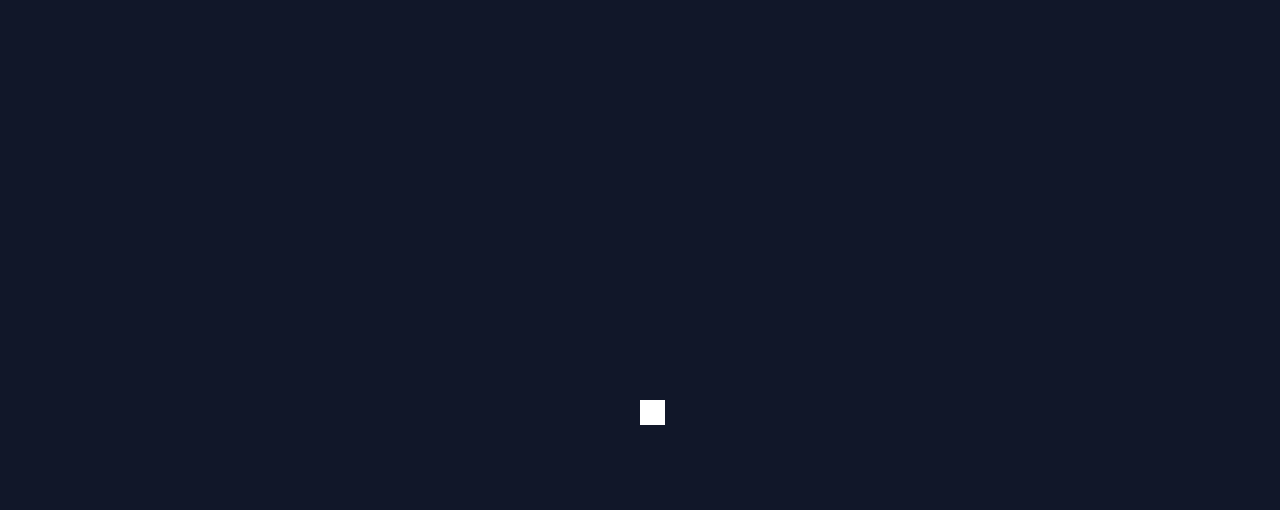
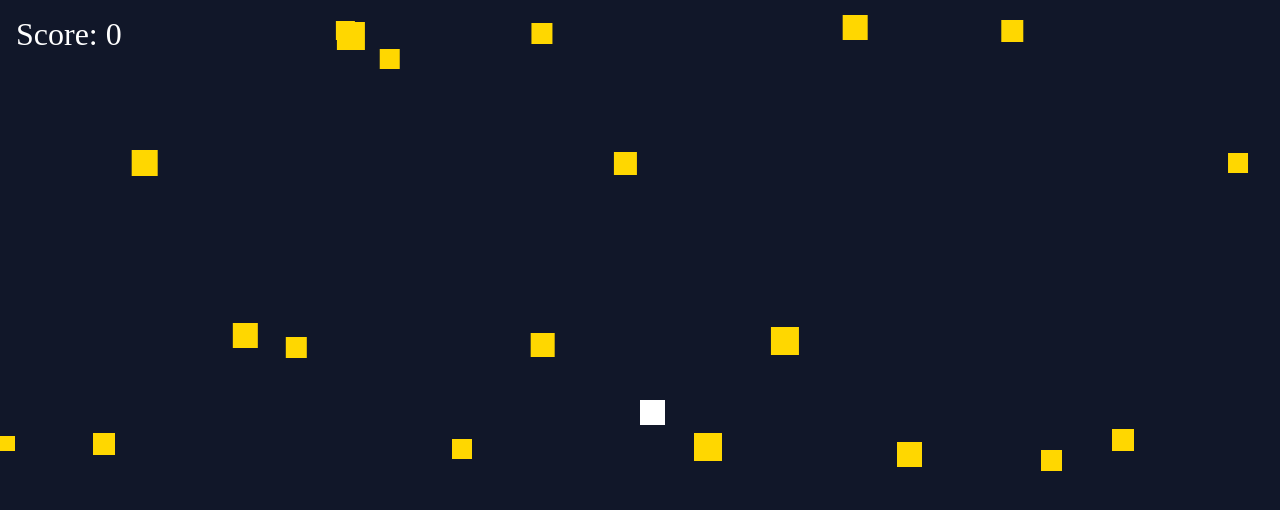
Before and after one commit to KirdesMF/training-gaming-js, a website built with Vite: page index.html in a window 1280 px wide. Built offline with nearby package versions, Linux system fonts and the light colour scheme.

Commit message:
wip: score

```diff
--- a/index.html
+++ b/index.html
@@ -7,7 +7,10 @@
     <title>Sully Invaders</title>
   </head>
   <body>
-    <canvas></canvas>
+    <div class="container">
+      <canvas></canvas>
+      <div class="score"></div>
+    </div>
     <script type="module" src="/src/main.ts"></script>
   </body>
 </html>
--- a/src/game.ts
+++ b/src/game.ts
@@ -1,11 +1,15 @@
+import type { Bullet } from "./bullet";
 import { createMob, type Mob } from "./mob";
+import { createScore, type Score } from "./score";
 import { createSpaceShip, type SpaceShip } from "./space-ship";
 
 const canvas = document.querySelector("canvas") as HTMLCanvasElement;
 const ctx = canvas.getContext("2d") as CanvasRenderingContext2D;
+const div = document.querySelector(".score") as HTMLDivElement;
 
 let spaceShip: SpaceShip;
 let mobs: Mob[] = [];
+let score: Score;
 
 export function resize() {
   canvas.width = window.innerWidth;
@@ -16,12 +20,27 @@ export function clear() {
   ctx?.clearRect(0, 0, canvas.width, canvas.height);
 }
 
-const keys = {
+function updateScore() {
+  div.textContent = `Score: ${score.getScore()}`;
+}
+
+function isColliding(bullet: Bullet, mob: Mob) {
+  return (
+    bullet.coord.x + bullet.size.w > mob.coord.x &&
+    bullet.coord.x < mob.coord.x + mob.size &&
+    bullet.coord.y + bullet.size.h > mob.coord.y &&
+    bullet.coord.y < mob.coord.y + mob.size
+  );
+}
+
+const keys: Record<Keys, boolean> = {
   ArrowUp: false,
   ArrowDown: false,
   ArrowLeft: false,
   ArrowRight: false,
   Space: false,
+  Escape: false,
+  KeyP: false,
 };
 
 function keyboardEvent(event: KeyboardEvent) {
@@ -30,8 +49,11 @@ function keyboardEvent(event: KeyboardEvent) {
   keys[code] = event.type === "keydown";
 }
 
+const minY = -25;
+const maxY = 0;
 function init() {
   resize();
+  score = createScore(0);
 
   // init player
   spaceShip = createSpaceShip({
@@ -45,10 +67,13 @@ function init() {
   // init mobs
   for (let i = 0; i < 20; i++) {
     const mob = createMob({
-      coord: { x: i * 100, y: -25 },
-      size: 25,
+      coord: {
+        x: Math.floor(Math.random() * canvas.width),
+        y: Math.floor(Math.random() * (maxY - minY + 1)) + minY,
+      },
+      size: Math.floor(Math.random() * 15) + 15,
       life: 1,
-      speed: 2,
+      speed: Math.floor(Math.random() * 3) + 1,
     });
     mobs.push(mob);
   }
@@ -59,41 +84,59 @@ function init() {
 
 function draw() {
   clear();
+
+  // space ship
   spaceShip.draw(ctx);
+  spaceShip.move(keys);
 
+  // mobs
   for (let mob of mobs) {
     mob.draw(ctx);
     mob.update(0, mob.speed);
 
-    if (mob.life <= 0) {
-      mobs = mobs.filter((m) => m !== mob);
-    }
-
-    if (mob.coord.y > canvas.height) {
+    if (mob.life <= 0 || mob.coord.y > canvas.height) {
       mobs = mobs.filter((m) => m !== mob);
     }
 
     for (let bullet of spaceShip.bullets) {
-      if (
-        bullet.coord.x + bullet.size.w > mob.coord.x &&
-        bullet.coord.x < mob.coord.x + mob.size &&
-        bullet.coord.y + bullet.size.h > mob.coord.y &&
-        bullet.coord.y < mob.coord.y + mob.size
-      ) {
+      if (isColliding(bullet, mob)) {
         mob.life--;
         spaceShip.bullets = spaceShip.bullets.filter((b) => b !== bullet);
+        score.addScore(1);
+        updateScore();
       }
     }
   }
 
-  if (keys.ArrowUp) spaceShip.update(0, -spaceShip.speed);
-  if (keys.ArrowDown) spaceShip.update(0, spaceShip.speed);
-  if (keys.ArrowRight) spaceShip.update(spaceShip.speed, 0);
-  if (keys.ArrowLeft) spaceShip.update(-spaceShip.speed, 0);
-  if (keys.Space) spaceShip.shoot();
+  // add new mobs
+  if (mobs.length < 20) {
+    const mob = createMob({
+      coord: { x: Math.random() * canvas.width, y: -25 },
+      size: Math.floor(Math.random() * 15) + 15,
+      life: 1,
+      speed: Math.floor(Math.random() * 2) + 1,
+    });
+    mobs.push(mob);
+  }
 
   requestAnimationFrame(draw);
 }
 
-init();
-draw();
+function start() {
+  init();
+  updateScore();
+  draw();
+}
+
+function reset() {
+  spaceShip.bullets = [];
+  mobs = [];
+  score.resetScore();
+}
+
+export const game = {
+  start,
+  stop,
+  resize,
+  reset,
+};
--- a/src/main.ts
+++ b/src/main.ts
@@ -1,2 +1,4 @@
+import { game } from "./game";
 import "./style.css";
-import "./game";
+
+game.start();
--- a/src/mob.ts
+++ b/src/mob.ts
@@ -9,7 +9,7 @@ export function createMob(settings: Settings) {
   return {
     ...settings,
     draw: function (ctx: CanvasRenderingContext2D) {
-      ctx.fillStyle = "red";
+      ctx.fillStyle = "gold";
       ctx.fillRect(this.coord.x, this.coord.y, this.size, this.size);
     },
 
--- /dev/null
+++ b/src/score.ts
@@ -0,0 +1,15 @@
+export function createScore(score: number) {
+  return {
+    getScore: function () {
+      return score;
+    },
+    addScore: function (value: number) {
+      score += value;
+    },
+    resetScore: function () {
+      score = 0;
+    },
+  };
+}
+
+export type Score = ReturnType<typeof createScore>;
--- a/src/space-ship.ts
+++ b/src/space-ship.ts
@@ -10,7 +10,7 @@ export type Settings = {
 };
 
 export function createSpaceShip(settings: Settings) {
-  const bulletCooldown = 250; // ms
+  const bulletCooldown = 50; // ms
   let lastBulletTime = 0;
   return {
     ...settings,
@@ -41,6 +41,13 @@ export function createSpaceShip(settings: Settings) {
         this.coord.y = this.canvas.height - this.size;
       }
     },
+    move: function (keys: { [k in Keys]: boolean }) {
+      if (keys.ArrowUp) this.update(0, -this.speed);
+      if (keys.ArrowDown) this.update(0, this.speed);
+      if (keys.ArrowLeft) this.update(-this.speed, 0);
+      if (keys.ArrowRight) this.update(this.speed, 0);
+      if (keys.Space) this.shoot();
+    },
     shoot: function () {
       const now = Date.now();
       if (now - lastBulletTime >= bulletCooldown) {
--- a/src/style.css
+++ b/src/style.css
@@ -7,6 +7,23 @@ body {
   overflow: hidden;
 }
 
+.container {
+  height: 100%;
+  width: 100%;
+  position: relative;
+}
+
+.score {
+  position: absolute;
+  top: 0;
+  left: 0;
+  color: white;
+  font-size: 2em;
+  padding: 0.5em;
+}
+
 canvas {
   background-color: rgb(17, 23, 41);
+  width: 100%;
+  height: 100%;
 }
```
Also changed, not shown: src/types.d.ts (+9 -0 lines).
